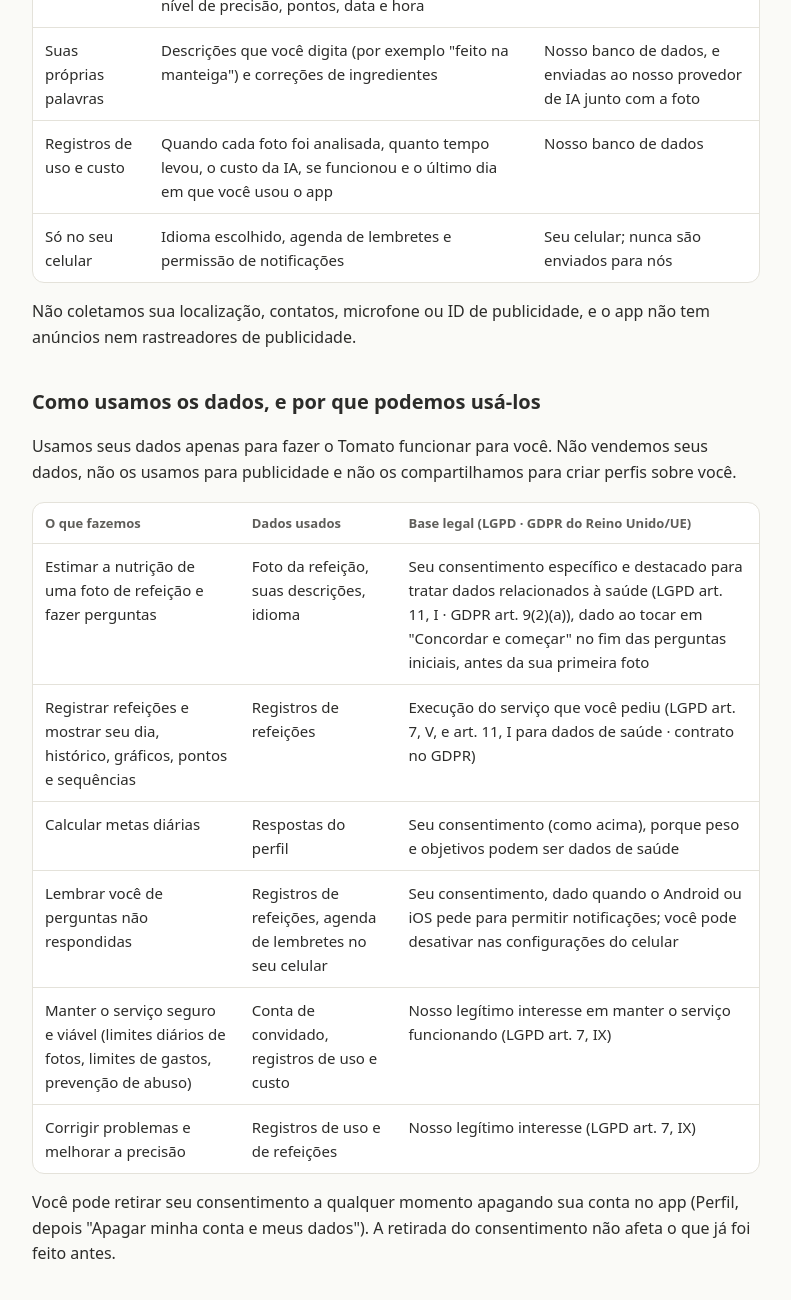
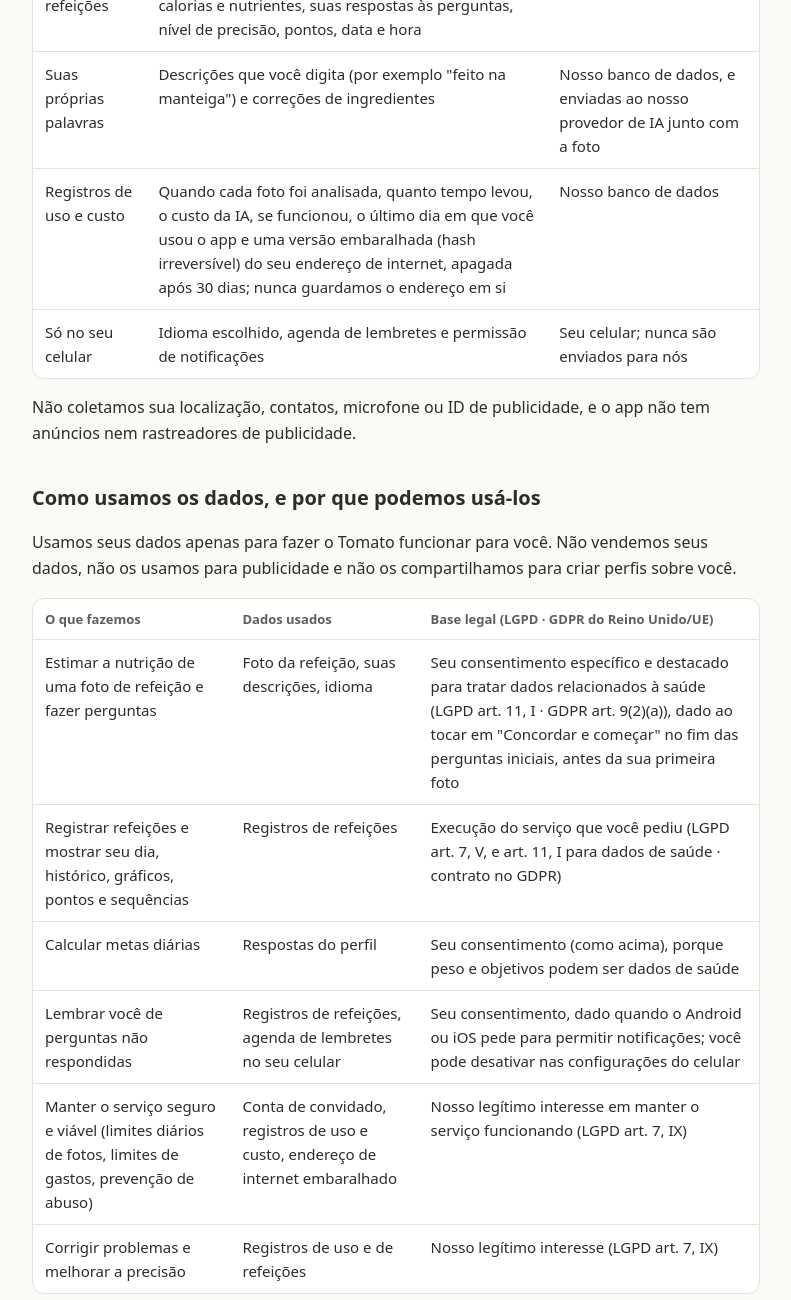
Before and after one commit to TomatoNutrition/tomatonutrition.github.io, a plain HTML site: page privacy/pt.html in a window 1280 px wide. Shown: the part 1120-2420 px from the top of the page, without its empty margins (244-1035 px from the left). Drawn offline with Linux system fonts and the light colour scheme.

Commit message:
Policy: scrambled internet address used for abuse limits, wiped after 30 days

```diff
--- a/privacy/pt.html
+++ b/privacy/pt.html
@@ -34,7 +34,7 @@
 <tr><td>Fotos de refeições</td><td>A foto que você tira ou escolhe, reduzida no seu celular antes do envio</td><td>Enviadas ao nosso provedor de IA para análise e depois descartadas. Não guardamos suas fotos</td></tr>
 <tr><td>Registros de refeições</td><td>Alimentos identificados, porções, estimativas de calorias e nutrientes, suas respostas às perguntas, nível de precisão, pontos, data e hora</td><td>Nosso banco de dados</td></tr>
 <tr><td>Suas próprias palavras</td><td>Descrições que você digita (por exemplo "feito na manteiga") e correções de ingredientes</td><td>Nosso banco de dados, e enviadas ao nosso provedor de IA junto com a foto</td></tr>
-<tr><td>Registros de uso e custo</td><td>Quando cada foto foi analisada, quanto tempo levou, o custo da IA, se funcionou e o último dia em que você usou o app</td><td>Nosso banco de dados</td></tr>
+<tr><td>Registros de uso e custo</td><td>Quando cada foto foi analisada, quanto tempo levou, o custo da IA, se funcionou, o último dia em que você usou o app e uma versão embaralhada (hash irreversível) do seu endereço de internet, apagada após 30 dias; nunca guardamos o endereço em si</td><td>Nosso banco de dados</td></tr>
 <tr><td>Só no seu celular</td><td>Idioma escolhido, agenda de lembretes e permissão de notificações</td><td>Seu celular; nunca são enviados para nós</td></tr>
 </tbody></table></div>
 <p>Não coletamos sua localização, contatos, microfone ou ID de publicidade, e o app não tem anúncios nem rastreadores de publicidade.</p>
@@ -48,7 +48,7 @@
 <tr><td>Registrar refeições e mostrar seu dia, histórico, gráficos, pontos e sequências</td><td>Registros de refeições</td><td>Execução do serviço que você pediu (LGPD art. 7, V, e art. 11, I para dados de saúde · contrato no GDPR)</td></tr>
 <tr><td>Calcular metas diárias</td><td>Respostas do perfil</td><td>Seu consentimento (como acima), porque peso e objetivos podem ser dados de saúde</td></tr>
 <tr><td>Lembrar você de perguntas não respondidas</td><td>Registros de refeições, agenda de lembretes no seu celular</td><td>Seu consentimento, dado quando o Android ou iOS pede para permitir notificações; você pode desativar nas configurações do celular</td></tr>
-<tr><td>Manter o serviço seguro e viável (limites diários de fotos, limites de gastos, prevenção de abuso)</td><td>Conta de convidado, registros de uso e custo</td><td>Nosso legítimo interesse em manter o serviço funcionando (LGPD art. 7, IX)</td></tr>
+<tr><td>Manter o serviço seguro e viável (limites diários de fotos, limites de gastos, prevenção de abuso)</td><td>Conta de convidado, registros de uso e custo, endereço de internet embaralhado</td><td>Nosso legítimo interesse em manter o serviço funcionando (LGPD art. 7, IX)</td></tr>
 <tr><td>Corrigir problemas e melhorar a precisão</td><td>Registros de uso e de refeições</td><td>Nosso legítimo interesse (LGPD art. 7, IX)</td></tr>
 </tbody></table></div>
 <p>Você pode retirar seu consentimento a qualquer momento apagando sua conta no app (Perfil, depois "Apagar minha conta e meus dados"). A retirada do consentimento não afeta o que já foi feito antes.</p>
```
Also changed, not shown: privacy/index.html (+2 -2 lines).
